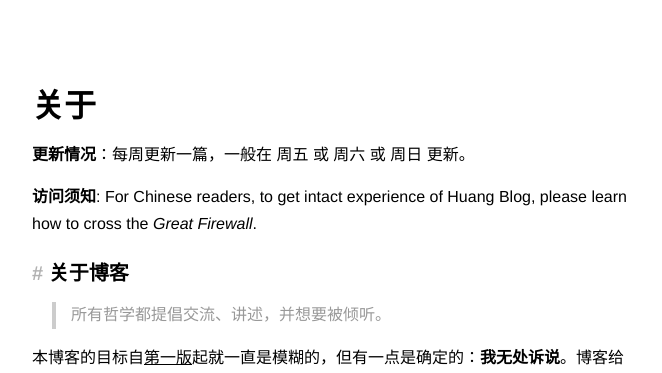
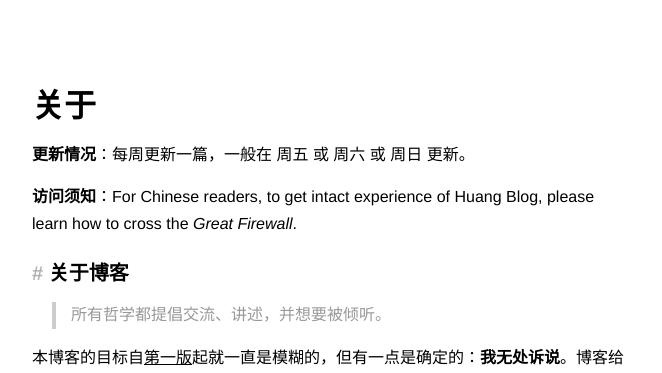
Before and after one commit to huang-feiyu/huang-feiyu.github.io, a Jekyll site: the page built from pages/about.md, in a window 1280 px wide. Shown: the top 373 px of the page, without its empty margins (308-970 px from the left). Built offline with Jekyll 4.4.1, drawn with Linux system fonts in a browser that asks for light colours; nearby versions of some CDN libraries.

```diff
--- a/pages/about.md
+++ b/pages/about.md
@@ -6,7 +6,7 @@ permalink: /about
 
 **更新情况**：每周更新一篇，一般在 周五 或 周六 或 周日 更新。
 
-**访问须知**: For Chinese readers, to get intact experience of Huang Blog, please learn how to cross the *Great Firewall*.
+**访问须知**：For Chinese readers, to get intact experience of Huang Blog, please learn how to cross the *Great Firewall*.
 
 ### 关于博客
 
```
